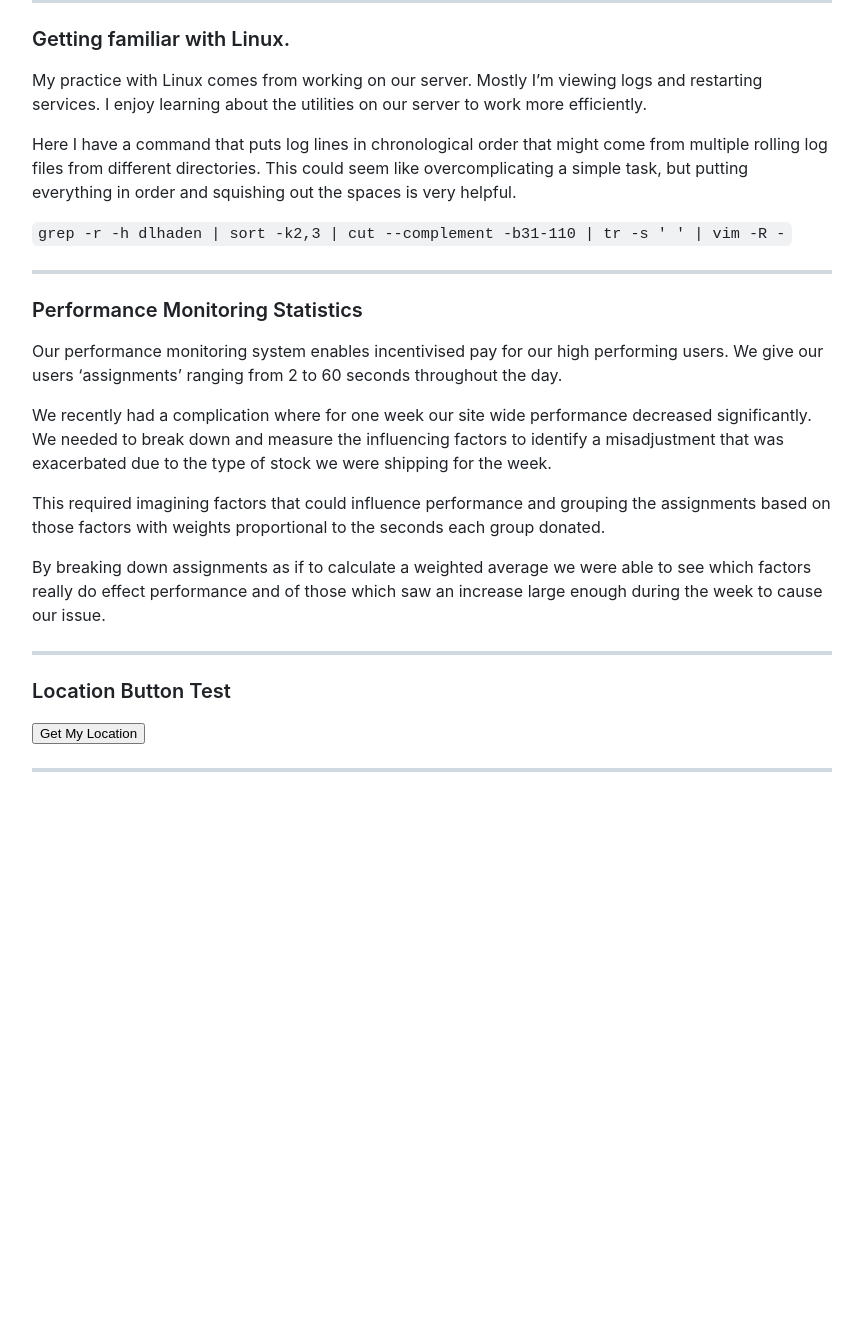
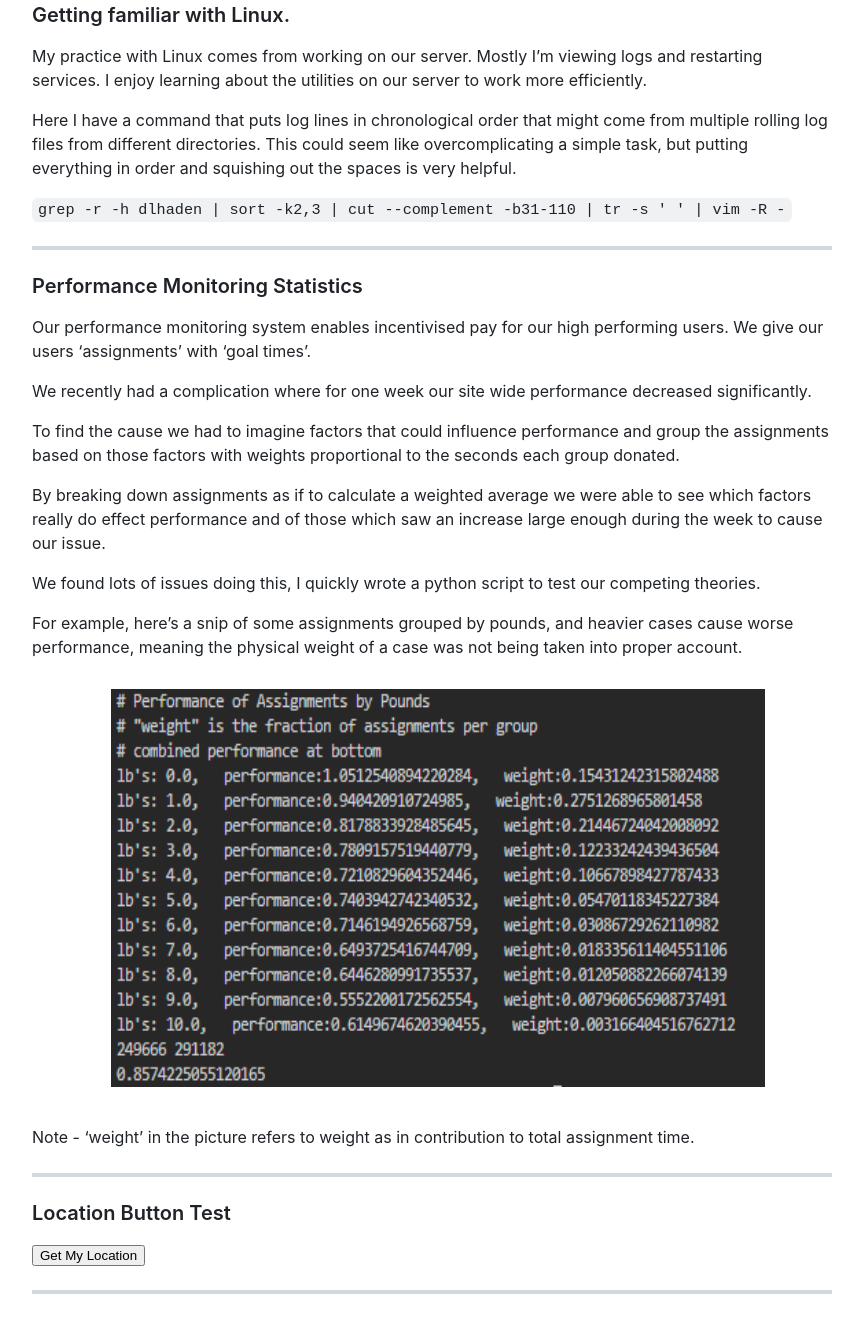
Before and after one commit to Max-Durbin/maxdurbin, a Jekyll site: the page built from index.md, in a window 1280 px wide and 1400 px high, scrolled down 3630 px. Shown: the top 1333 px of the window, without its empty margins (208-1071 px from the left). Built offline with Jekyll 4.4.1, drawn with Linux system fonts in a browser that asks for light colours; nearby versions of some CDN libraries; our own code applies the rules of GitHub Pages for plain Markdown files; before the commit the page ends 4508 px from its top, so only the background shows below that.

Commit message:
perf mon stat

```diff
--- a/index.md
+++ b/index.md
@@ -1,4 +1,4 @@
---
+---
 layout: default
 ---
 
@@ -161,18 +161,33 @@ from different directories. This could seem like overcomplicating a simple task,
 ### Performance Monitoring Statistics
 
 Our performance monitoring system enables incentivised pay for our high performing users.
-We give our users 'assignments' ranging from 2 to 60 seconds throughout the day.
+We give our users 'assignments' with 'goal times'.
 
 We recently had a complication where for one week our site wide performance decreased significantly.
-We needed to break down and measure the influencing factors to identify a misadjustment
-that was exacerbated due to the type of stock we were shipping for the week.
 
-This required imagining factors that could influence performance and grouping the assignments
+To find the cause we had to imagine factors that could influence performance and group the assignments
 based on those factors with weights proportional to the seconds each group donated.
 
 By breaking down assignments as if to calculate a weighted average we were able to see which
 factors really do effect performance and of those which saw an increase large enough during the week
 to cause our issue.
+
+We found lots of issues doing this, I quickly wrote a python script to test our competing theories.
+
+For example, here's a snip of some assignments grouped by pounds, and heavier cases cause worse performance, meaning the
+physical weight of a case was not being taken into proper account.
+
+<div class="container" style="aspect-ratio: 16/9;">
+ <div class="row row-11">
+  <div class="col-1"></div>
+  <div class="col-10">
+   <img style="height: 100%" src="{{'assets/images/Screenshot 2026-04-24 185140.png' | relative_url}}" alt="text_cw_out">
+  </div>
+  <div class="col-1"></div>
+ </div>
+</div>
+
+Note - 'weight' in the picture refers to weight as in contribution to total assignment time.
 
 ---
 
```
